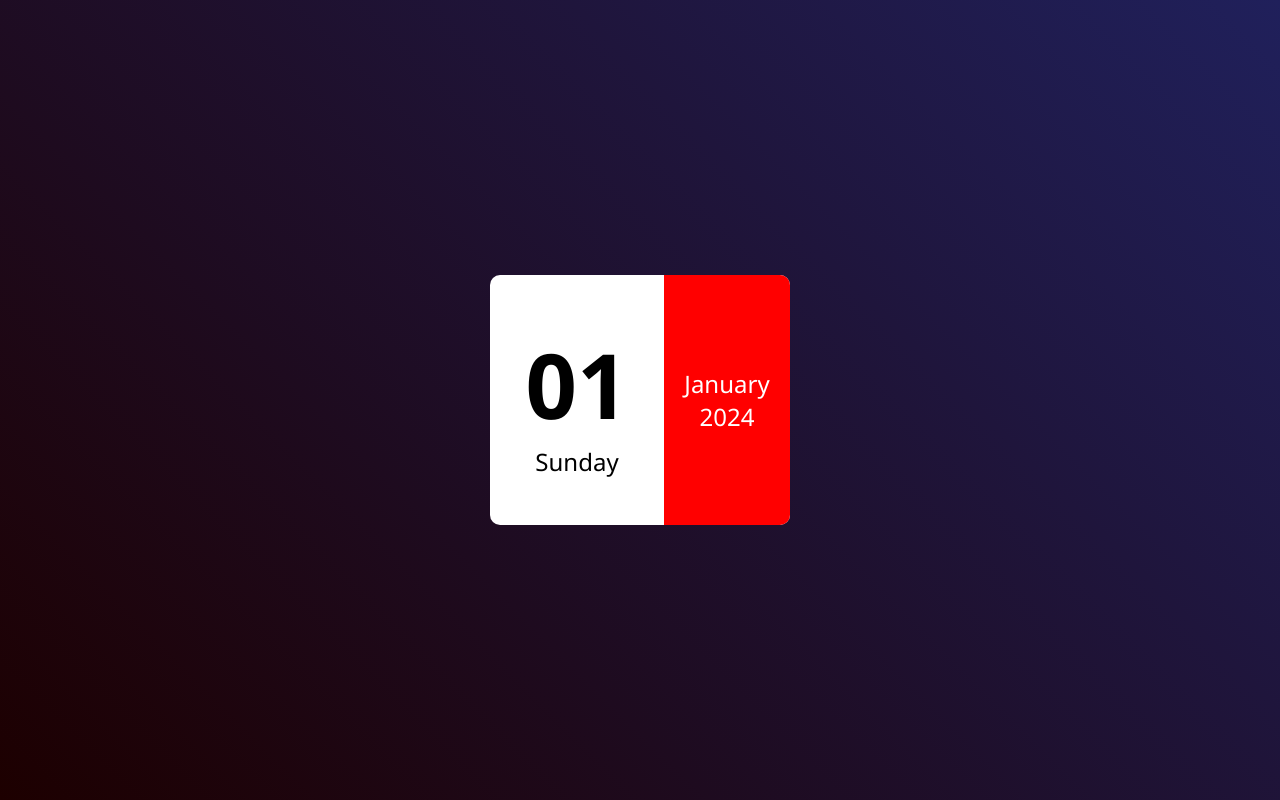
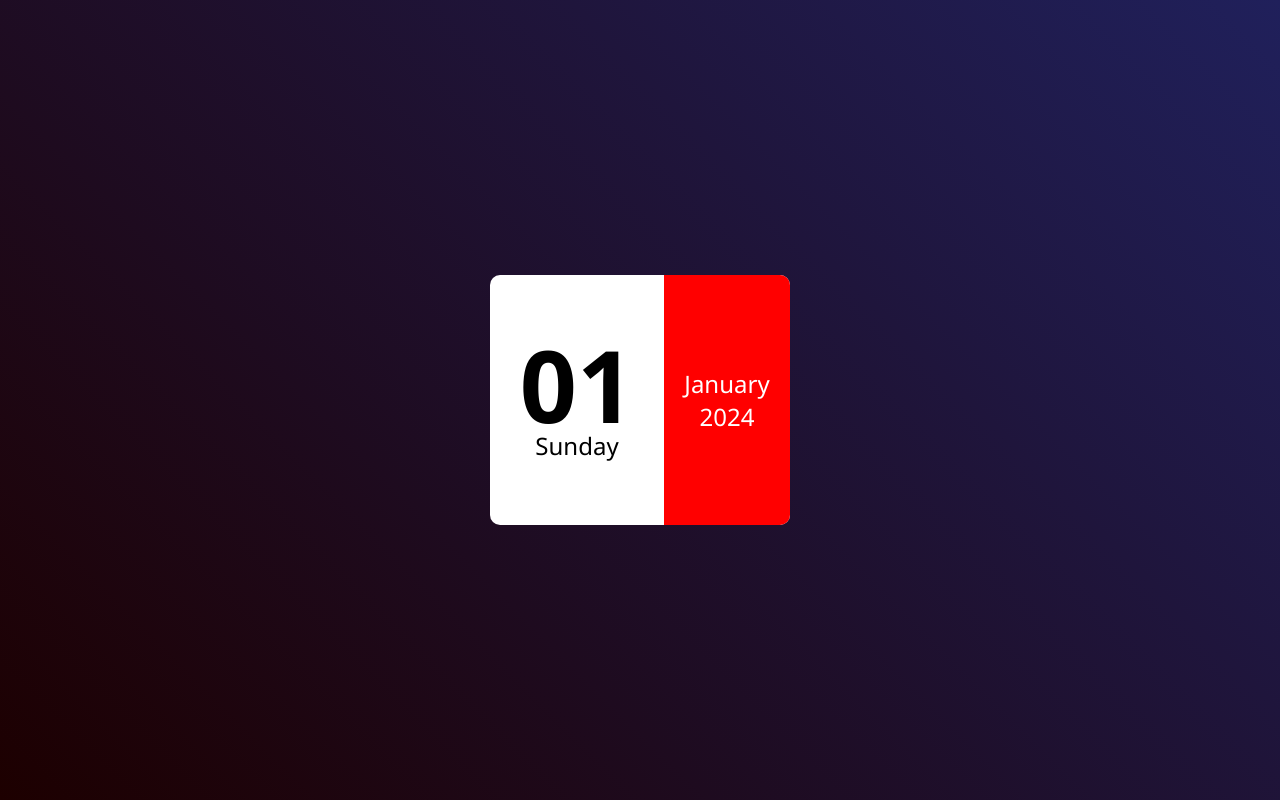
Before and after one commit to Veenu-Nain/MiniCalendar, a plain HTML site: page index.html in a window 1280 px wide. Drawn offline with Linux system fonts and the light colour scheme.

Commit message:
update style.css

```diff
--- a/style.css
+++ b/style.css
@@ -39,6 +39,7 @@
     width:58%;
 }
 #date{
-    font-size: 90px;
+    font-size: 100px;
     font-weight: 600;
+    line-height: 90px;
 }
```
